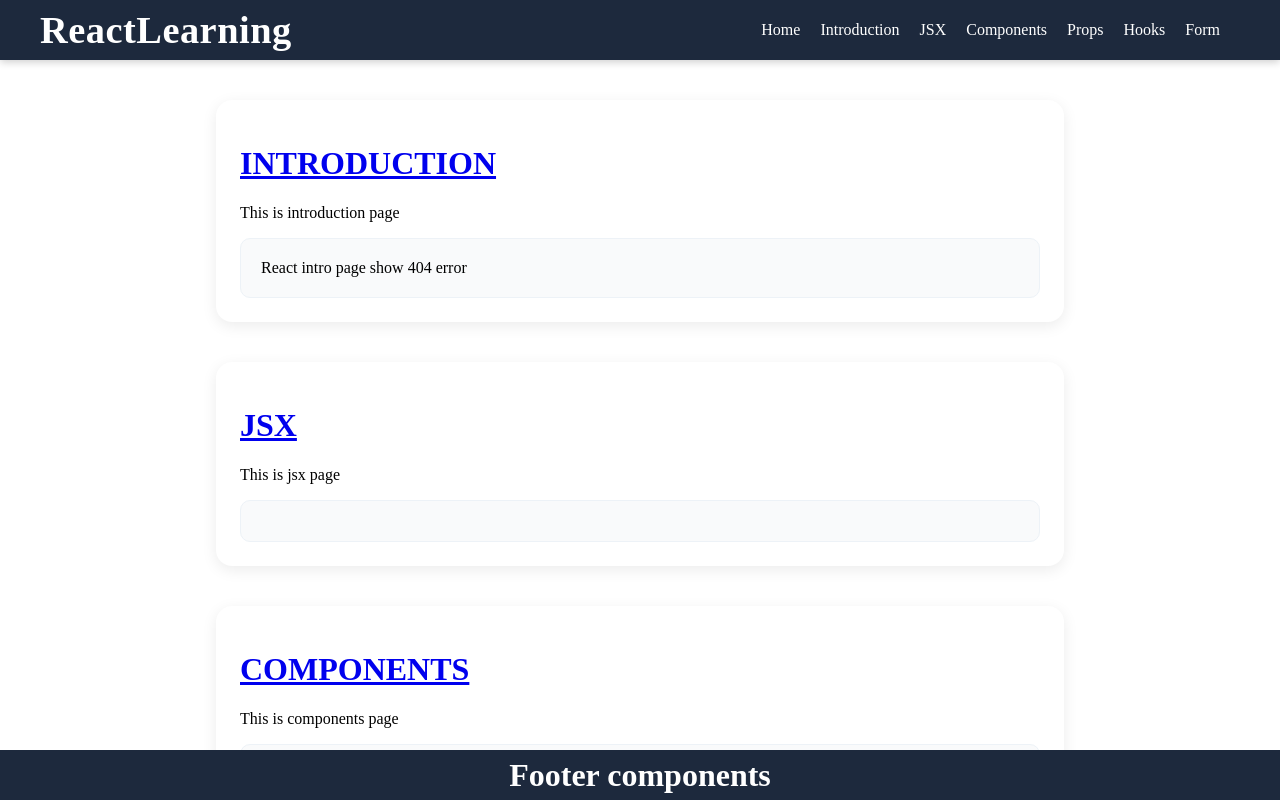
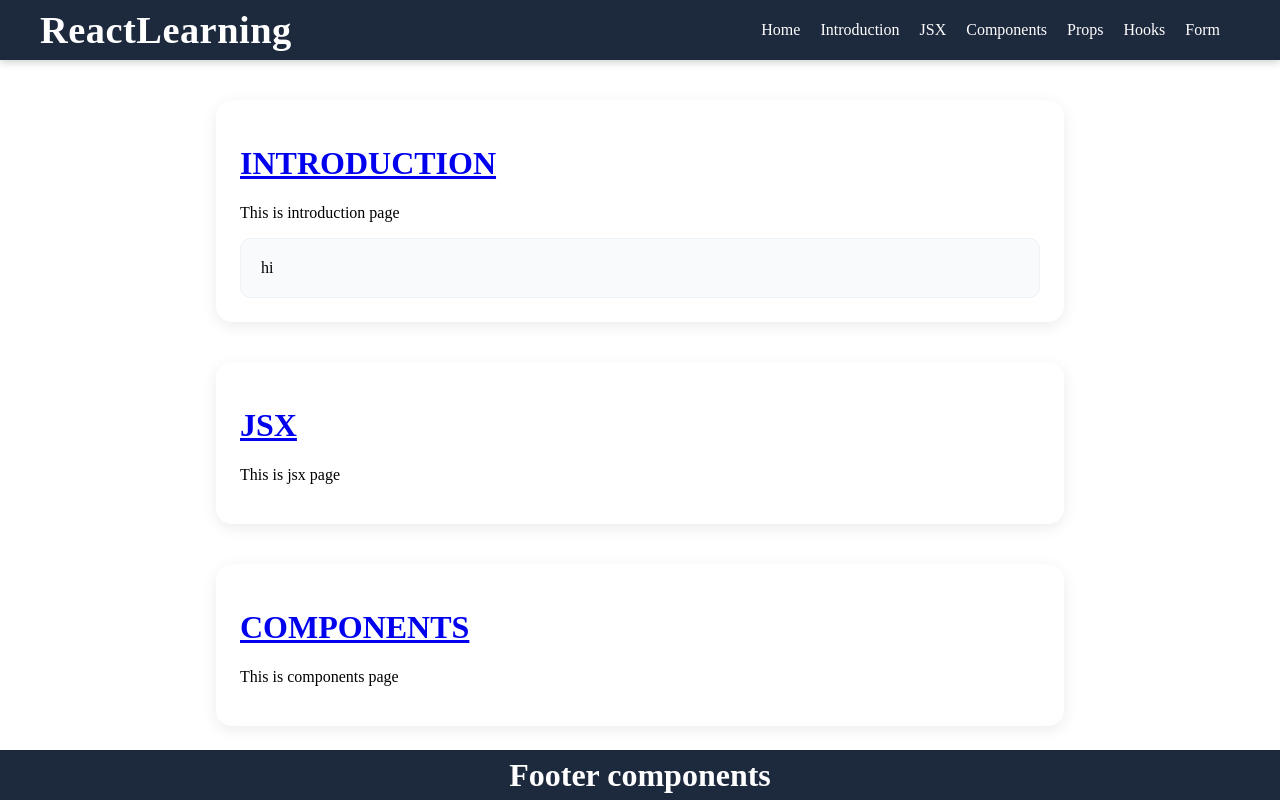
Before and after one commit to Ramsan-code/react-learning, a React (Vite) app: page / in a window 1280 px wide. Shown: the top 800 px of the page. Built offline with nearby package versions, Linux system fonts and the light colour scheme.

Commit message:
coditioal redering change text

```diff
--- a/src/componensts/HomeCard.jsx
+++ b/src/componensts/HomeCard.jsx
@@ -11,7 +11,9 @@ function HomeCard({ url, text }) {
             </Link>
             <p className="">This is {url} page</p>
           </div>
-          <div className="content-body">{text}</div>
+
+          {text &&  <div className="content-body">{text}</div> }
+
         </div>
       </div>
     </>
--- a/src/pages/Home.jsx
+++ b/src/pages/Home.jsx
@@ -3,7 +3,7 @@ import HomeCard from "../componensts/HomeCard";
 function Home() {
   return (
     <>
-      <HomeCard url="introduction" text="React intro page  show 404 error"/>
+      <HomeCard url="introduction" text="hi"/>
       <HomeCard url="jsx" />
       <HomeCard url="components" />
       <HomeCard url="props" />
```
